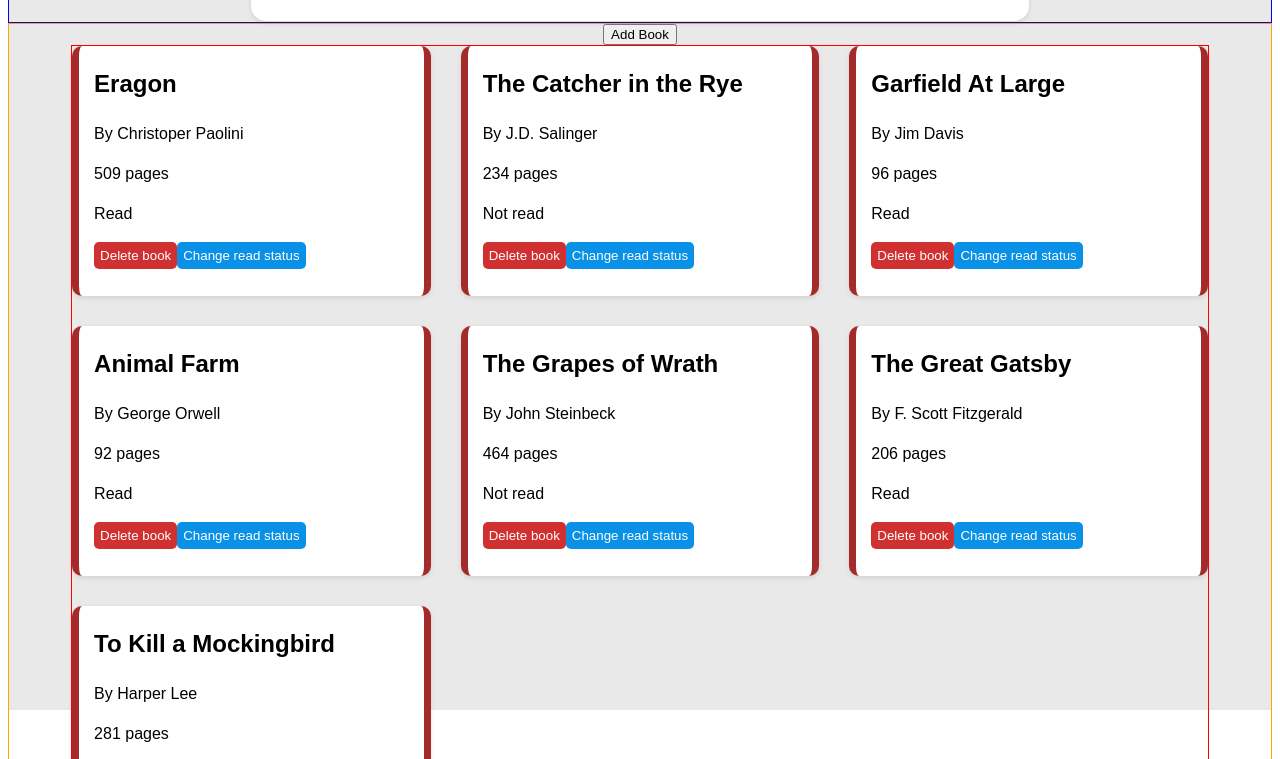
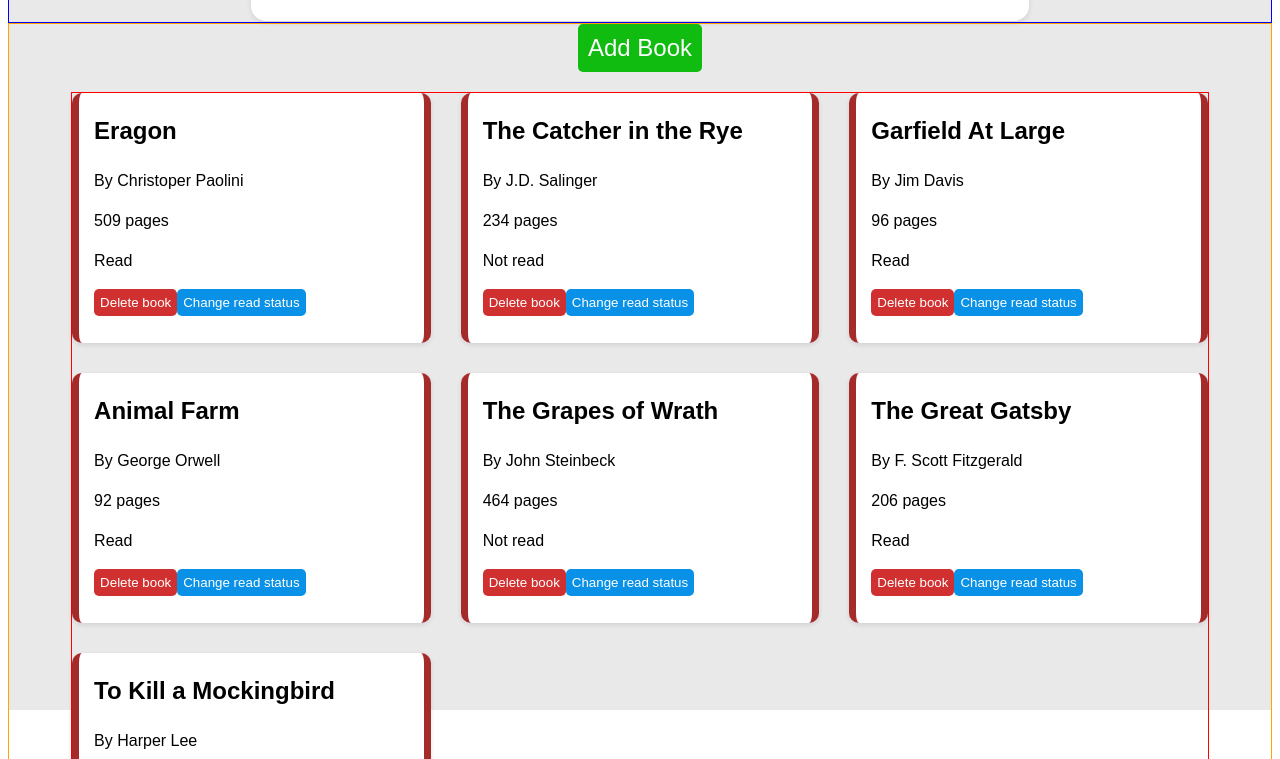
Before and after one commit to Q-Chan97/Library, a plain HTML site: page index.html in a window 1280 px wide. Shown: the part 98-857 px from the top of the page. Drawn offline with Linux system fonts and the light colour scheme.

Commit message:
Style new book button

```diff
--- a/library-project.css
+++ b/library-project.css
@@ -69,6 +69,16 @@
     /* border: 1px solid magenta; */
 }
 
+#new-book-button {
+    background-color: rgb(16, 188, 16);
+    color: white;
+    border: none;
+    border-radius: 5px;
+    padding: 10px;
+    font-size: 1.5rem;
+    margin-bottom: 20px;
+}
+
 .remove-button {
     background-color: rgb(209, 48, 48);
     color: white;
```
